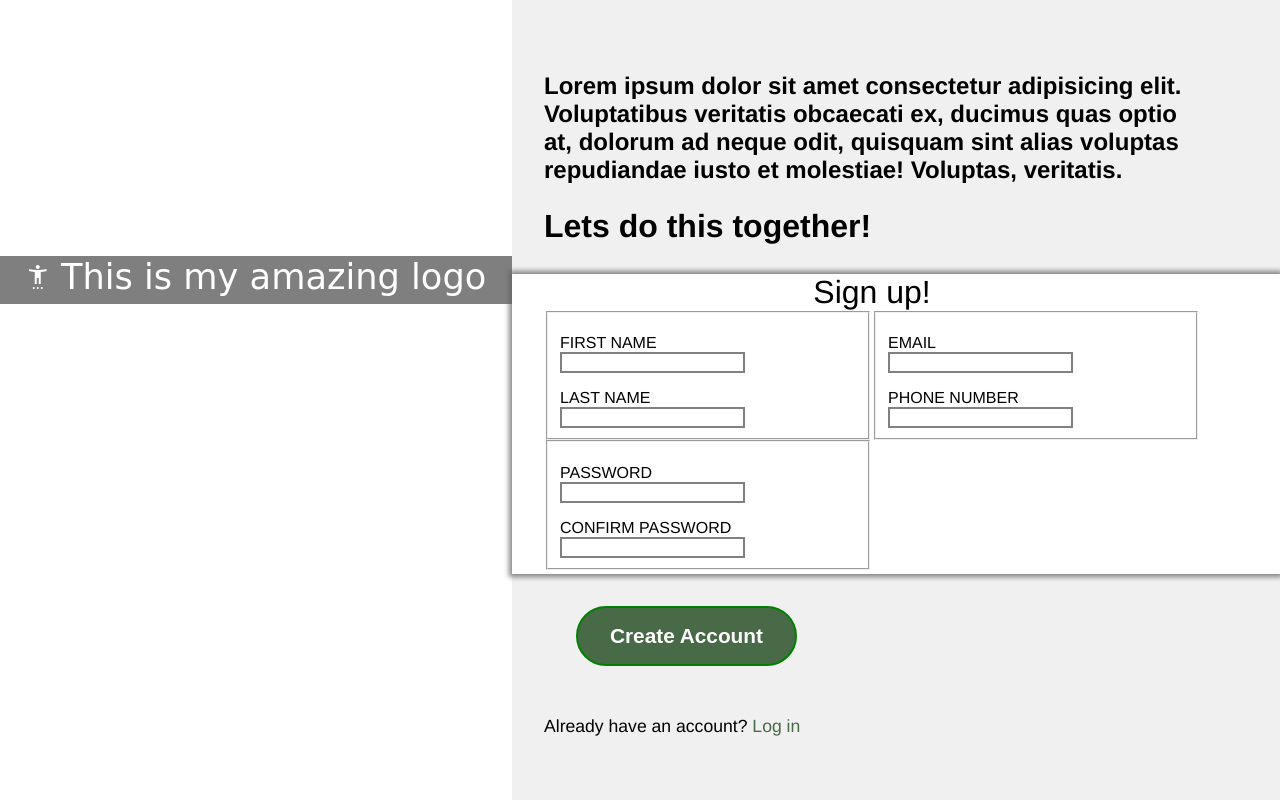
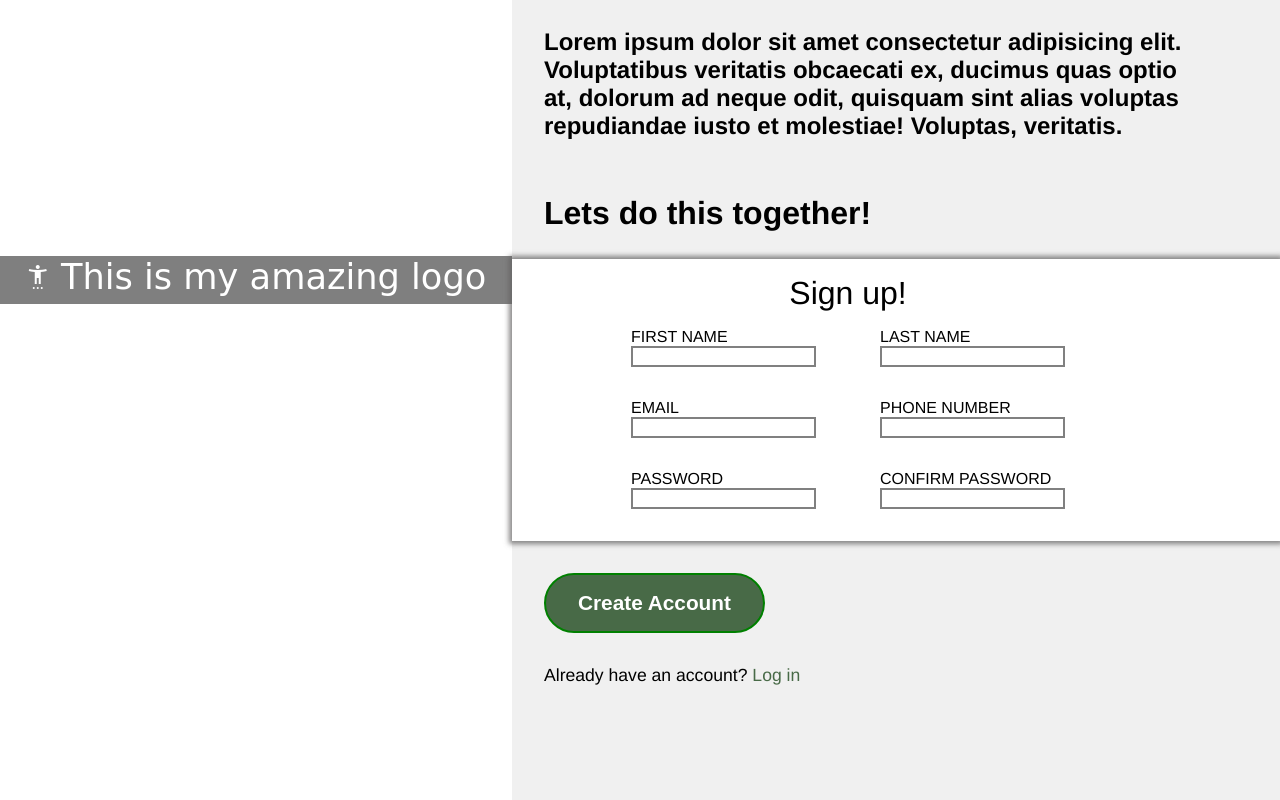
Before and after one commit to GyHuba/sign-up-form, a plain HTML site: page index.html in a window 1280 px wide. Drawn offline with nearby package versions, Linux system fonts and the light colour scheme; a web font is replaced by a local one.

Commit message:
style upgrade

```diff
--- a/style.css
+++ b/style.css
@@ -45,23 +45,28 @@ body{
 }
 
 form{
-    flex: 4;
+    height: min-content;
     box-shadow: 0px 0px 5px 3px rgba(97, 96, 96, 0.75);
     background-color: white;
-    padding: 0 5rem 0 2rem;
+    padding: 0 10vw 2rem 2rem;
 }
 
 .inputs{
-    display: grid;
-    grid-template-columns: 1fr 1fr;
-    grid-template-rows: 1fr 1fr;
+    display: flex;
+    flex-direction: column;
+    align-items: center;
+    gap: 1rem;
 }
 
-.sign-up{
-    grid-column: 1/3;
-    text-align: center;
-    font-size: 2rem;
+fieldset{
+    display: flex;
+    gap: 1rem;
+    border: 0;
     padding: 0;
+}
+
+fieldset .input:nth-child(2){
+    padding-left: 3rem;
 }
 
 .input{
@@ -75,8 +80,15 @@ input{
     border: 2px solid gray;
 }
 
+.sign-up{
+    grid-column: 1/3;
+    text-align: center;
+    font-size: 2rem;
+    padding: 1rem 0 0 0;
+}
+
 .haveAnAccount{
-    flex: 3;
+    flex: 1;
     font-size: 1.1rem;
     padding-left: 2rem;
 }
@@ -87,16 +99,22 @@ input{
 }
 
 .content{
-    flex: 3;
+    display: flex;
+    flex-direction: column;
+    justify-content: space-around;
+    flex: 1;
     font-size: 1.5rem;
     font-weight: bold;
-    padding: 3rem 5rem 0 2rem;
+    padding: 0 5rem 0 2rem;
     margin: 0;
 }
 
 .content > strong{
-    margin-top: 3rem;
     font-size: 2rem;
+}
+
+p{
+    margin: 0;
 }
 button{
     width: fit-content;
@@ -105,7 +123,7 @@ button{
     padding: 1rem 2rem;
     color: white;
     border-radius: 30px;
-    margin: 2rem;
+    margin: 2rem 0;
     background-color: rgb(72, 106, 71);
     border: 2px solid rgb(72, 106, 71);
     cursor: pointer;
```
